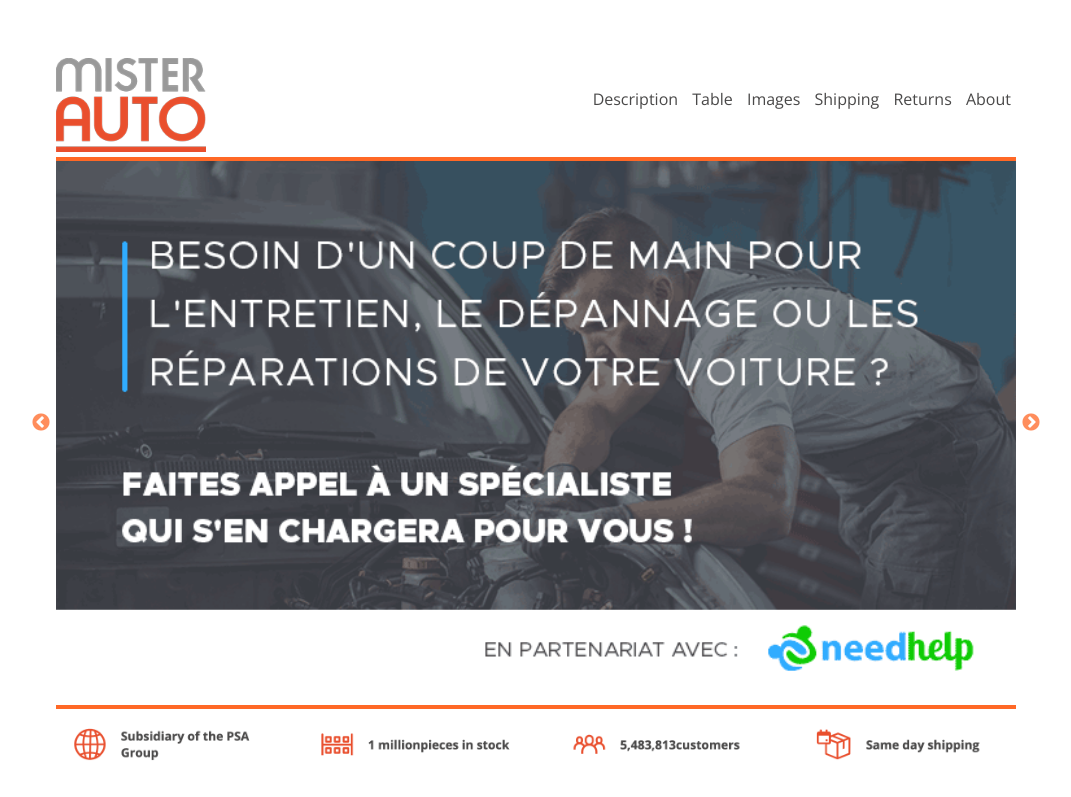
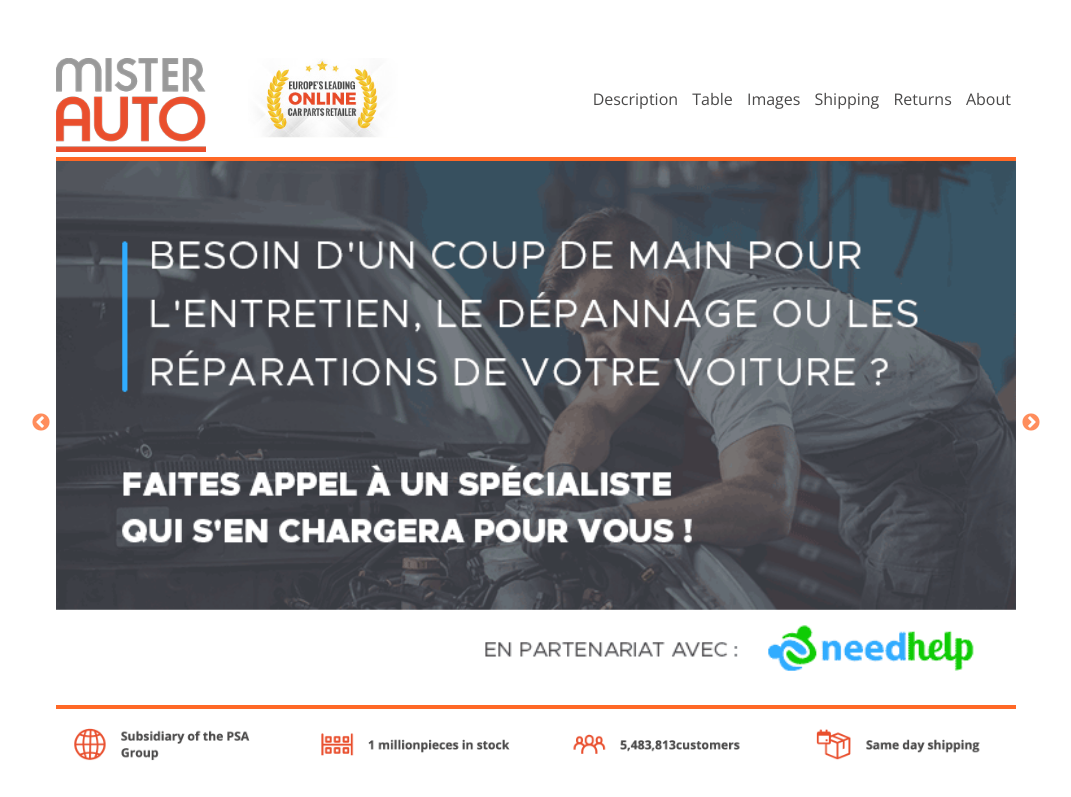
Before and after one commit to eamirakulov/misterauto, a plain HTML site: page index.html in a window 1280 px wide. Shown: the top 797 px of the page, without its empty margins (112-1183 px from the left). Drawn offline with nearby package versions, Linux system fonts and the light colour scheme.

Commit message:
Header img

```diff
--- a/index.html
+++ b/index.html
@@ -29,6 +29,7 @@
 	<main>
 		<div class="store-header">
 			<div class="left"><a href="https://stores.ebay.fr/Mister-Auto-France"><img src="img/logo.png"></a></div>
+			<div class="center"><img src="img/best.png"></div>
 			<div class="right">
 				<a href="#sdesc">Description</a>
 				<a href="#stable">Table</a>
--- a/style.sass
+++ b/style.sass
@@ -14,7 +14,8 @@ main
 	.store-header
 		overflow: hidden
 		border-bottom: 4px solid $main
-	.left
+	.left,
+	.center
 		width: 20%
 		float: left
 
@@ -22,7 +23,7 @@ main
 			max-width: 150px
 
 	.right
-		width: 80%
+		width: 60%
 		margin-top: 30px
 		float: right
 		text-align: right
```
Also changed, not shown: img/best.png (added), img/bot.png (deleted), style.css, 3 other files.
